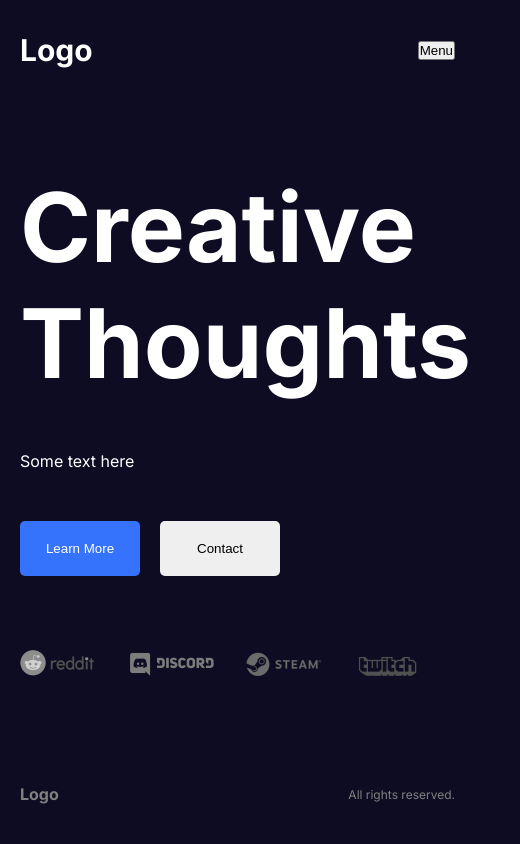
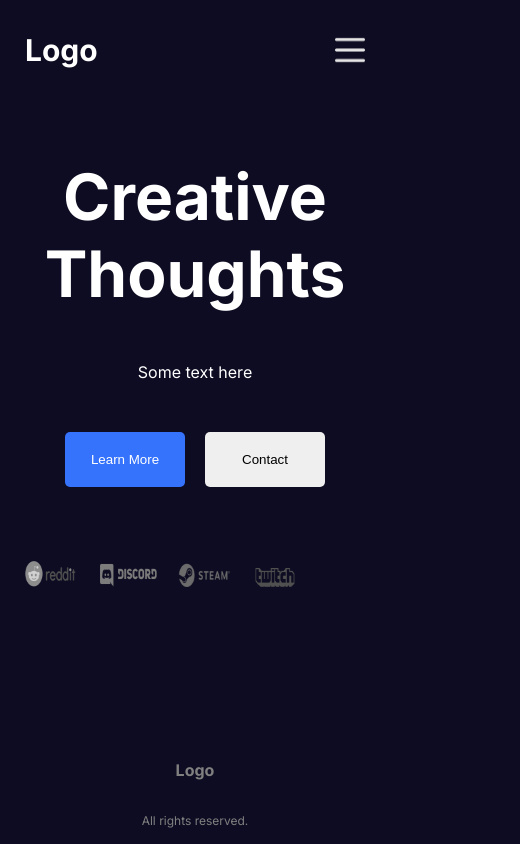
Before and after one commit to SlaviHristev/Next.js-Full-Stack-App, a Next.js app: page / in a window 390 px wide. Shown: the whole page, 520 px wide, since content can reach past the window. Built offline with nearby package versions, Linux system fonts and the light colour scheme; grey boxes are pictures that could not be loaded.

Commit message:
Styled the components more for responsiveness

```diff
--- a/src/app/about/about.module.css
+++ b/src/app/about/about.module.css
@@ -44,3 +44,14 @@
 .box h1{
     color: var(--btn);
 }
+
+@media (max-width: 768px) {
+    .container{
+        flex-direction: column;
+        text-align: center;
+    }
+    .boxes{
+        flex-direction: column;
+        gap: 50px;
+    }
+}
--- a/src/app/blog/[slug]/singlePostPage.module.css
+++ b/src/app/blog/[slug]/singlePostPage.module.css
@@ -51,3 +51,9 @@
 .content{
     font-size: 20px;
 }
+
+@media (max-width:768px) {
+    .imgContainer{
+        display: none;
+    }
+}
--- a/src/app/contact/contact.module.css
+++ b/src/app/contact/contact.module.css
@@ -44,3 +44,9 @@
     border-radius: 5px;
     cursor: pointer;
 }
+
+@media (max-width: 768px) {
+    .container{
+        flex-direction: column;
+    }
+}
--- a/src/app/globals.css
+++ b/src/app/globals.css
@@ -67,3 +67,10 @@
         width: 475px;
     }
 }
+
+
+@media (max-width: 475px){
+    .container{
+        width: 380px;
+    }
+}
--- a/src/app/home.module.css
+++ b/src/app/home.module.css
@@ -43,3 +43,22 @@
     flex: 1;
     position: relative;
 }
+
+@media (max-width: 1024px) {
+    .container{
+        flex-direction: column;
+        text-align: center;
+    }
+    .buttons{
+        justify-content: center;
+    }
+}
+
+@media (max-width: 768px) {
+    .title{
+        font-size: 64px;
+    }
+    .brands{
+        width: 100%;
+    }
+}
--- a/src/components/footer/Footer.module.css
+++ b/src/components/footer/Footer.module.css
@@ -12,3 +12,12 @@
 .text{
     font-size: 12px;
 }
+
+@media (max-width:768px) {
+    .container{
+        flex-direction: column;
+        align-items: center;
+        justify-content: space-around;
+
+    }
+}
--- a/src/components/navbar/links/Links.jsx
+++ b/src/components/navbar/links/Links.jsx
@@ -3,6 +3,7 @@
 import { useState } from 'react';
 import styles from './Links.module.css';
 import NavLink from "./navLink/NavLink";
+import Image from 'next/image';
 
 
 const links = [
@@ -46,7 +47,7 @@
                         <NavLink item={{ title: "Login", path: "/login" }} />
                     )}
         </div>
-        <button onClick={() => setOpen((prev)=> !prev)} className={styles.menuButton}>Menu</button>
+        <Image className={styles.menuButton} src='/menu.png' alt='' width={30} height={30} onClick={() => setOpen((prev)=> !prev)}/>
         {open && (
             <div className={styles.mobileLinks}>
                 {links.map((link) =>(
```
